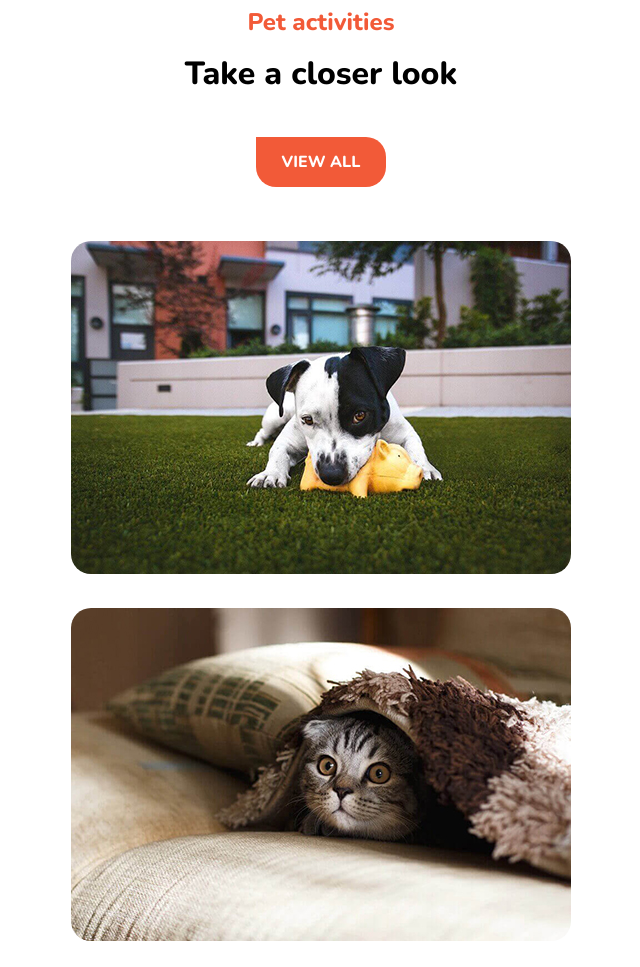
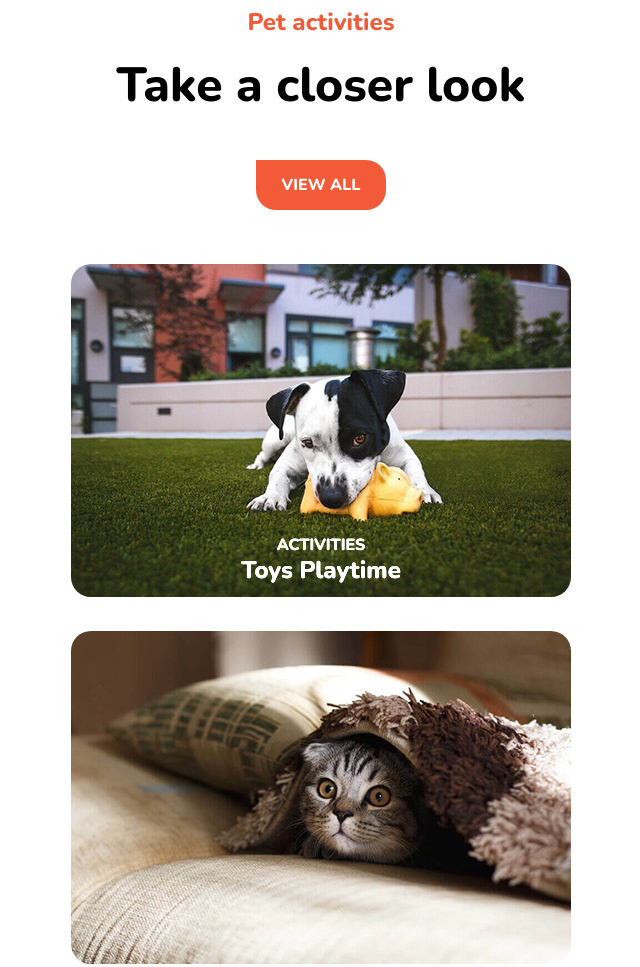
Before and after one commit to rodo08/202209-w1ch4-rodrigo-rosales, a plain HTML site: page index.html in a window 1280 px wide. Shown: the top 967 px of the page, without its empty margins (319-959 px from the left). Drawn offline with nearby package versions, Linux system fonts and the light colour scheme.

Commit message:
Add pics n texts

```diff
--- a/index.html
+++ b/index.html
@@ -15,22 +15,30 @@
       <button class="button-view-all">VIEW ALL</button>
     </main>
 
-    <div class="img-container">
+    <section class="image-container">
       <img
         class="img-container__picture-top"
         src="/imgs/01.jpg"
         alt="perrito-jugando-en-el-jardin"
       />
+      <span class="img-container__activities">ACTIVITIES</span>
+      <span class="img-container__playtime">Toys Playtime</span>
+
       <img
         class="img-container__picture-middle"
         src="/imgs/02.jpg"
         alt="pequeno-gato-escondido"
       />
+      <span class="img-container__activities">ACTIVITIES</span>
+      <span class="img-container__playtime">Toys Playtime</span>
+
       <img
         class="img-container__picture-bottom"
         src="/imgs/03.jpg"
         alt="perrito-corriendo"
       />
-    </div>
+      <span class="img-container__activities">ACTIVITIES</span>
+      <span class="img-container__playtime">Toys Playtime</span>
+    </section>
   </body>
 </html>
--- a/style.css
+++ b/style.css
@@ -8,13 +8,18 @@
 }
 
 .main {
-  min-width: 600px;
+  min-width: 500px;
   display: flex;
   align-content: center;
   flex-direction: column;
   align-items: center;
   gap: 10px;
   margin-bottom: 50px;
+}
+
+.main__title {
+  font-weight: 800;
+  font-size: 3rem;
 }
 
 .main__tab-activities {
@@ -37,11 +42,28 @@
   cursor: pointer;
 }
 
-.img-container {
+.image-container {
   display: flex;
   align-items: center;
   flex-direction: column;
   gap: 30px;
+  position: relative;
+}
+
+span {
+  position: absolute;
+}
+
+.img-container__activities {
+  top: 270px;
+  font-size: 1rem;
+  color: #ffffff;
+}
+
+.img-container__playtime {
+  top: 290px;
+  font-size: 1.5rem;
+  color: #ffffff;
 }
 
 .img-container__picture-top,
```
